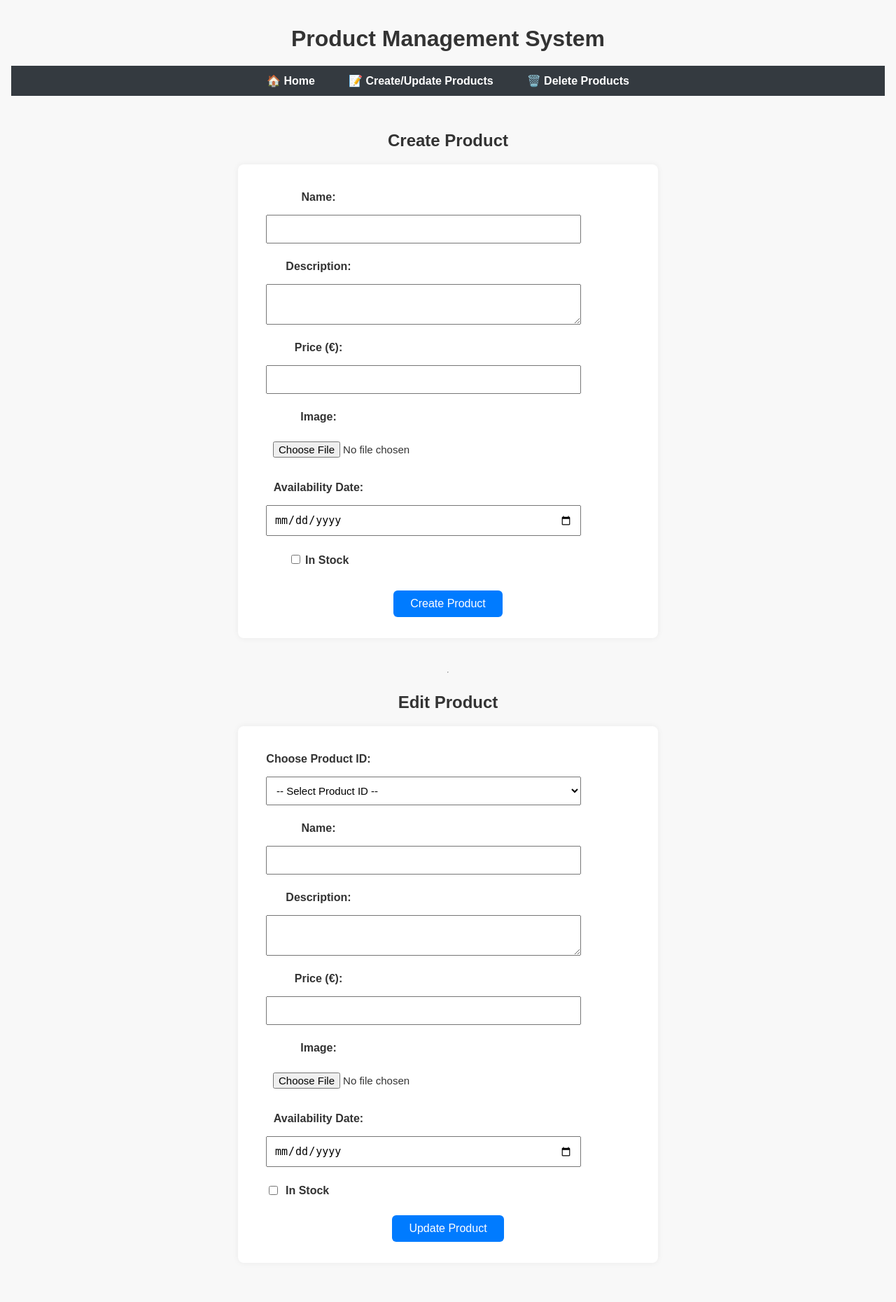
After one commit to codrin-hash/php-project, a PHP site: page /create_edit.php in a window 1280 px wide. The commit adds this page. Shown: the whole page at 70% size. Run offline with PHP 8.4, Linux system fonts and the light colour scheme; data that the repository does not hold is empty.

Commit message:
Modificari la CSS, implementare Flexbox/Grid, update stilizare + implementare structura create/edit

```diff
--- a/assets/css/style.css
+++ b/assets/css/style.css
@@ -4,34 +4,141 @@
 
 body {
     font-family: Arial, sans-serif;
+    margin: 0;
     padding: 16px;
-    margin: 0;
     background-color: #f8f8f8;
     color: #333;
+    display: flex;
+    flex-direction: column;
+    min-height: 100vh;
 }
 
-h1 {
+main {
+    flex: 1;
+    max-width: 1200px;
+    margin: 0 auto;
+    width: 100%;
+    padding: 20px;
+}
+
+h1, h2 {
     text-align: center;
     margin-bottom: 20px;
 }
 
-form {
-    text-align: center;
-    margin-bottom: 20px;
+.navbar {
+    background-color: #343a40;
+    padding: 12px 0;
+    margin-bottom: 30px;
 }
 
-input[type="text"] {
-    padding: 10px;
-    width: 90%;
-    max-width: 400px;
-    margin-bottom: 10px;
+.navbar ul {
+    list-style: none;
+    display: flex;
+    justify-content: center;
+    gap: 20px;
+    margin: 0;
+    padding: 0;
 }
 
-button {
-    padding: 10px 16px;
-    margin-left: 4px;
+.navbar li {
+    display: inline;
+}
+
+.navbar a {
+    color: white;
+    text-decoration: none;
+    font-weight: bold;
+    font-size: 16px;
+    padding: 8px 14px;
+    border-radius: 4px;
+    transition: background-color 0.3s ease;
+}
+
+.navbar a:hover {
+    background-color: #495057;
+}
+
+form {
+    margin-bottom: 30px;
+}
+
+input[type="text"],
+input[type="number"],
+input[type="date"],
+input[type="file"],
+select,
+textarea {
+    padding: 10px;
+    font-size: 14px;
+    width: 100%;
+    max-width: 100%;
+    box-sizing: border-box;
+}
+
+textarea {
+    resize: vertical;
+}
+
+form.grid-form {
+    display: grid;
+    grid-template-columns: 150px 1fr;
+    max-width: 600px;
+    width: 100%;
+    margin: 0 auto 40px;
+    padding: 30px 40px;
+    background-color: white;
+    border-radius: 8px;
+    box-shadow: 0 0 10px rgba(0,0,0,0.06);
+    gap: 16px;
+}
+
+form.grid-form
+input[type="text"],
+input[type="description"],
+input[type="number"],
+input[type="file"],
+input[type="date"],
+form.grid-form textarea,
+form.grid-form select {
+    padding: 10px;
+    font-size: 15px;
+    width: 300%;
+    max-width: 300%;
+}
+
+
+form.grid-form label {
+    text-align: center;
+    padding-top: 8px;
+    font-weight: bold;
+}
+
+form.grid-form button {
+    grid-column: 1 / -1;
+    justify-self: center;
+    padding: 10px 24px;
+    font-size: 16px;
+    background-color: #007bff;
+    color: white;
+    border: none;
+    border-radius: 6px;
     cursor: pointer;
+    margin-top: 10px;
 }
+
+form.grid-form button:hover {
+    background-color: #0056b3;
+}
+
+.checkbox-inline {
+    grid-column: 1 / -1;
+    display: flex;
+    align-items: center;
+    gap: 8px;
+    font-weight: bold;
+}
+
 
 .table-container {
     overflow-x: auto;
--- /dev/null
+++ b/create_edit.php
@@ -0,0 +1,104 @@
+<?php
+    require_once 'database/Database.php';
+    $config = require 'database/config_db.php';
+
+    $db = new Database($config['database']);
+    $pdo = $db->conn;
+
+    // Preia produsul pentru editare daca s-a trimis id
+    $productToEdit = [
+        'id' => '',
+        'name' => '',
+        'description' => '',
+        'price' => '',
+        'availability_date' => '',
+        'stock_status' => 0,
+        'image' => ''
+    ];
+
+    // Se efectueaza cererea GET pentru id
+    if (isset($_GET['id'])) {
+        $stmt = $db->query("SELECT * FROM products WHERE id = :id", [':id' => $_GET['id']]);
+        $productToEdit = $stmt->fetch() ?? $productToEdit;
+    }
+?>
+
+<!DOCTYPE html>
+    <html lang="en">
+    <head>
+        <meta charset="UTF-8">
+        <meta name="viewport" content="width=device-width, initial-scale=1.0">
+        <title>Create & Edit Product</title>
+        <link rel="stylesheet" href="assets/css/style.css">
+        <script src="assets/js/product_form.js" defer></script>
+    </head>
+    <body>
+
+        <h1>Product Management System</h1>
+
+        <?php include 'navbar.php'; ?>
+
+        <h2>Create Product</h2>
+        <form id="create-form" class="grid-form" enctype="multipart/form-data">
+            <label>Name:</label><br>
+            <input type="text" name="name" required><br><br>
+
+            <label>Description:</label><br>
+            <textarea name="description"></textarea><br><br>
+
+            <label>Price (€):</label><br>
+            <input type="number" name="price" step="0.01" required><br><br>
+
+            <label>Image:</label><br>
+            <input type="file" name="image"><br><br>
+
+            <label>Availability Date:</label><br>
+            <input type="date" name="availability_date"><br><br>
+
+            <label><input type="checkbox" name="stock_status" value="1"> In Stock</label><br><br>
+
+            <button type="submit">Create Product</button>
+        </form>
+
+        <hr>
+
+        <h2>Edit Product</h2>
+        <form id="edit-form" class="grid-form" enctype="multipart/form-data">
+            <label>Choose Product ID:</label><br>
+            <select name="id" id="edit-id" required>
+                <option value="">-- Select Product ID --</option>
+                <?php
+                $ids = $db->query("SELECT id FROM products ORDER BY id")->fetchAll();
+                foreach ($ids as $row) {
+                    echo "<option value=\"{$row['id']}\">Product #{$row['id']}</option>";
+                }
+                ?>
+            </select><br><br>
+
+            <label>Name:</label><br>
+            <input type="text" name="name" id="edit-name" required><br><br>
+
+            <label>Description:</label><br>
+            <textarea name="description" id="edit-description"></textarea><br><br>
+
+            <label>Price (€):</label><br>
+            <input type="number" name="price" step="0.01" id="edit-price" required><br><br>
+
+            <label>Image:</label><br>
+            <input type="file" name="image"><br><br>
+
+            <label>Availability Date:</label><br>
+            <input type="date" name="availability_date" id="edit-date"><br><br>
+
+            <label class="checkbox-inline">
+                <input type="checkbox" name="stock_status" value="1">
+                In Stock
+            </label>
+
+            <button type="submit">Update Product</button>
+        </form>
+
+        <div id="form-message"></div>
+
+    </body>
+</html>
--- a/database/Database.php
+++ b/database/Database.php
@@ -12,8 +12,14 @@
             ]);
         }
 
-        public function query($query){
+        public function query($query, $params = []){
             $stmt = $this->conn->prepare($query);
+
+            foreach ($params as $key => $value) {
+                $type = is_int($value) ? PDO::PARAM_INT : PDO::PARAM_STR;
+                $stmt->bindValue($key, $value, $type);
+            }
+
             $stmt->execute();
 
             return $stmt;
--- /dev/null
+++ b/navbar.php
@@ -0,0 +1,7 @@
+<nav class="navbar">
+    <ul>
+        <li><a href="index.php">🏠 Home</a></li>
+        <li><a href="create_edit.php">📝 Create/Update Products</a></li>
+        <li><a href="delete.php">🗑️ Delete Products</a></li>
+    </ul>
+</nav>
```
Also changed, not shown: other parts of assets/css/style.css (+47 -9 lines), index.php (+6 -3 lines), products_ajax.php (+2 -11 lines), create_&_edit.php (deleted).
